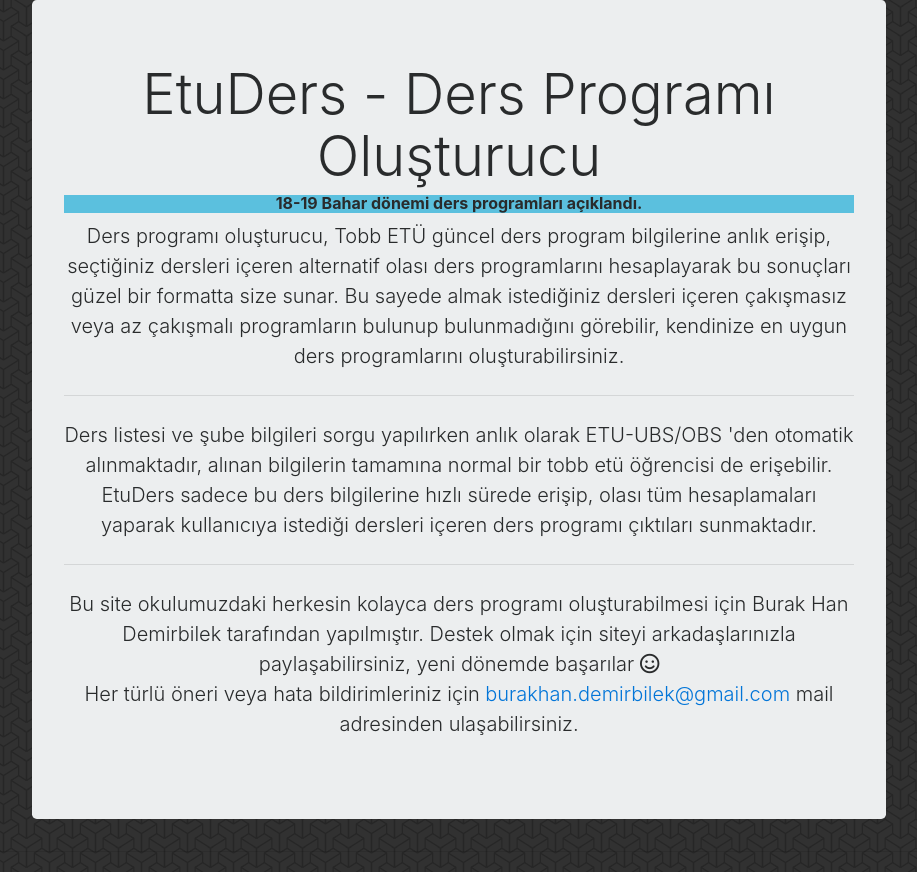
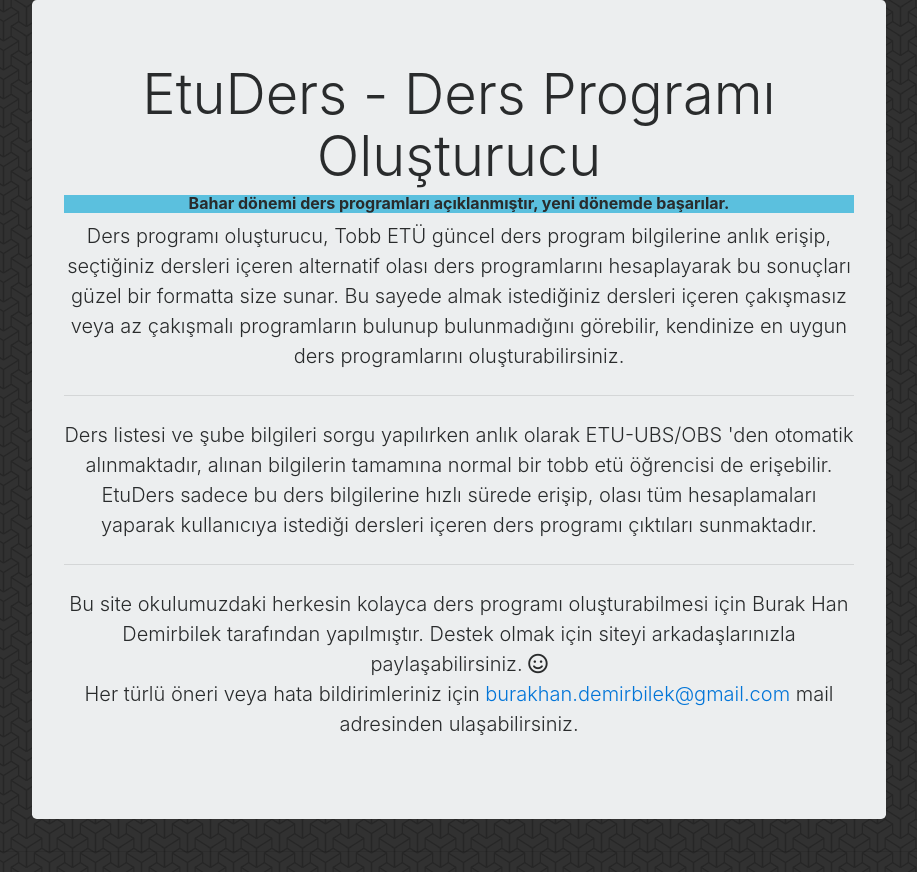
Before and after one commit to BurakDmb/EtuDers, a Flask app: template templates/Layout.html in a window 1280 px wide. Shown: the part 94-966 px from the top of the page, without its empty margins (181-1098 px from the left). Run offline with Flask 2, Linux system fonts and the light colour scheme; the template is opened without the code that fills it: most values are stand-ins (such as "Sample title", 1, 10 or a date in 2020); parts of the project's set-up code (start-up, migrations or seed data) failed here and were passed over; some libraries are stand-ins or nearby versions.

Commit message:
Updated an announcement in program.html

```diff
--- a/templates/program.html
+++ b/templates/program.html
@@ -1,6 +1,6 @@
 <div class="jumbotron col-md-8 offset-md-2 bg-light bootstrap-fs-modal">
     <h4 class="display-4 text-center">EtuDers - Ders Programı Oluşturucu</h4>
-    <h6 class="text-center text-light  bg-info"><strong>18-19 Bahar dönemi ders programları açıklandı.</strong></h6>
+    <h6 class="text-center text-light  bg-info"><strong>Bahar dönemi ders programları açıklanmıştır, yeni dönemde başarılar.</strong></h6>
     <p class="lead text-center">
         Ders programı oluşturucu, Tobb ETÜ güncel ders program bilgilerine anlık erişip, seçtiğiniz dersleri içeren alternatif olası ders programlarını hesaplayarak bu sonuçları güzel bir formatta size sunar.
         Bu sayede almak istediğiniz dersleri içeren çakışmasız veya az çakışmalı programların bulunup bulunmadığını görebilir, kendinize en uygun ders programlarını oluşturabilirsiniz.
@@ -13,7 +13,7 @@
     </p>
     <hr class="my-4">
     <p class="lead text-center">
-        Bu site okulumuzdaki herkesin kolayca ders programı oluşturabilmesi için Burak Han Demirbilek tarafından yapılmıştır. Destek olmak için siteyi arkadaşlarınızla paylaşabilirsiniz, yeni dönemde başarılar  <i class="far fa-smile"></i>
+        Bu site okulumuzdaki herkesin kolayca ders programı oluşturabilmesi için Burak Han Demirbilek tarafından yapılmıştır. Destek olmak için siteyi arkadaşlarınızla paylaşabilirsiniz. <i class="far fa-smile"></i>
         <br>
         Her türlü öneri veya hata bildirimleriniz için <a href="mailto:burakhan.demirbilek@gmail.com?subject=EtuDers Hk." target="_top">burakhan.demirbilek@gmail.com</a> mail adresinden ulaşabilirsiniz.
         <br>
```
